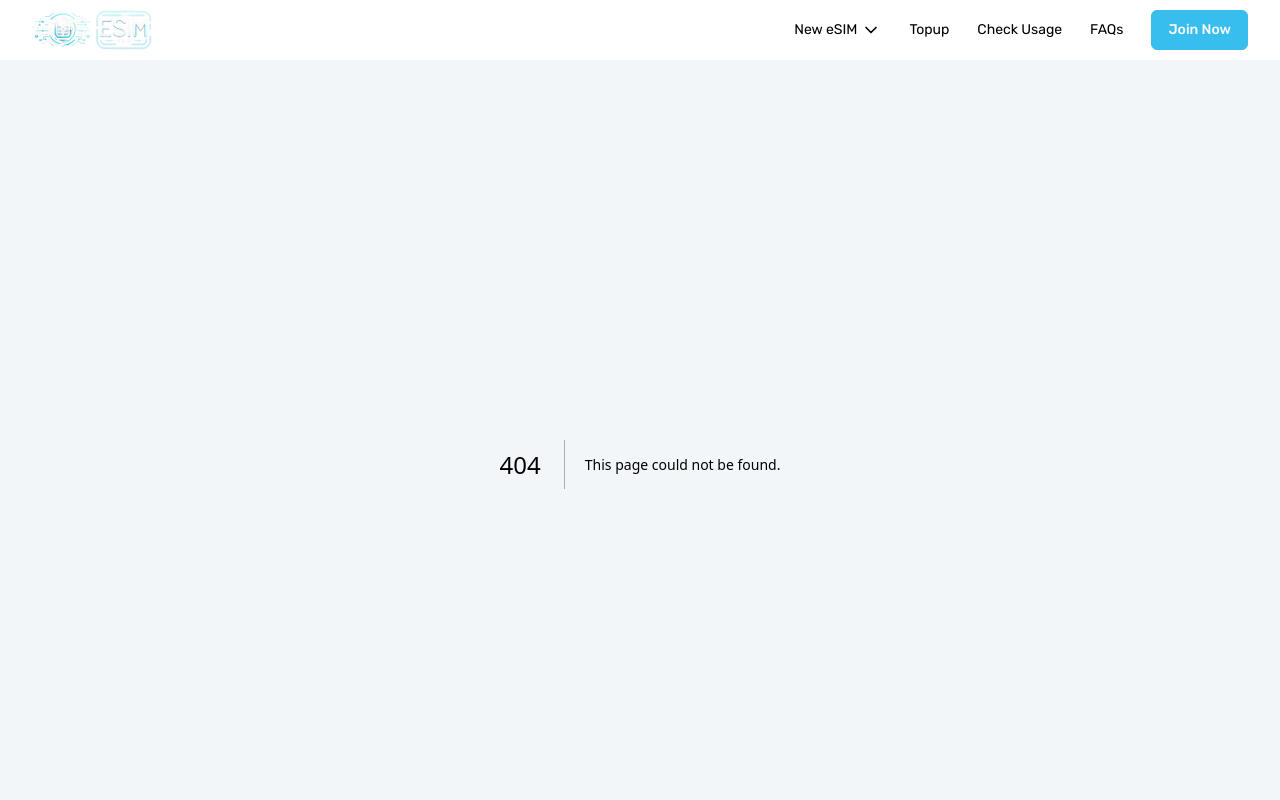
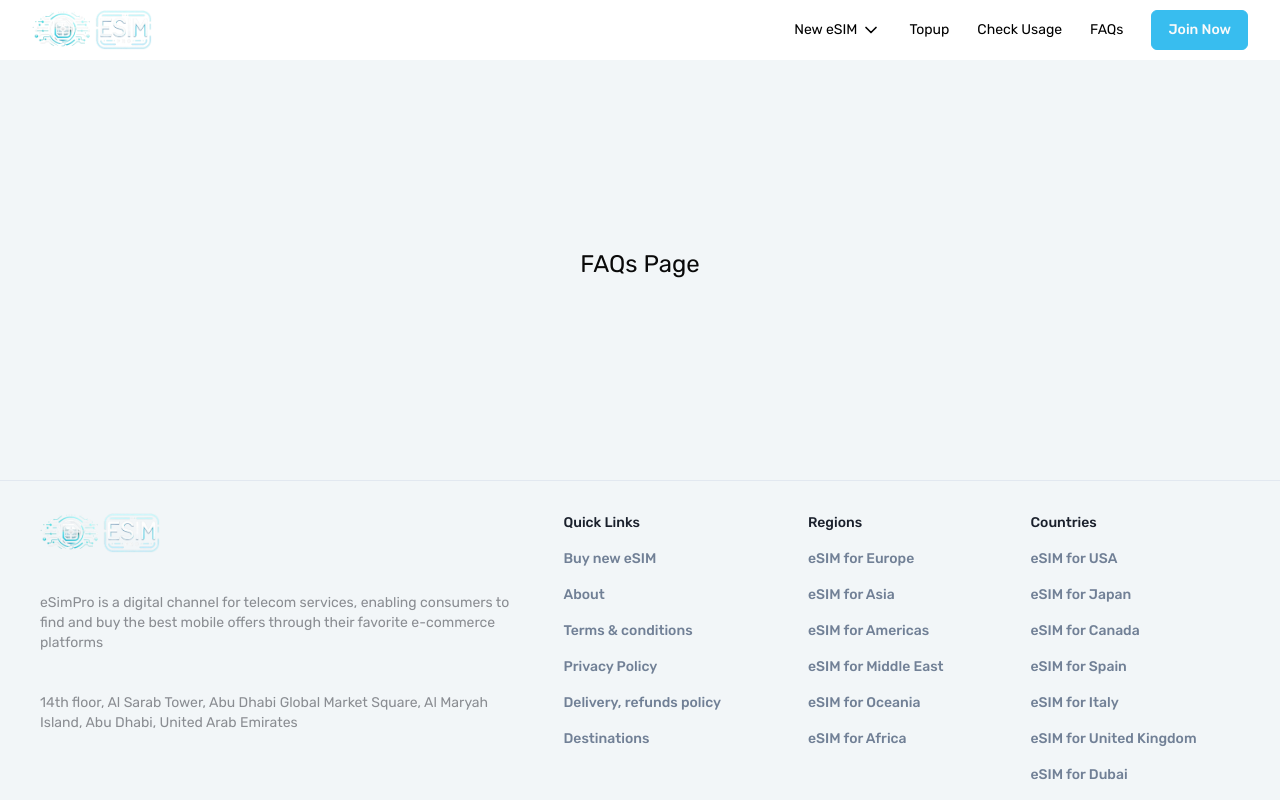
Before and after one commit to JunaidAlam789/mobimatter-clone-junaid, a Next.js app: page /faq in a window 1280 px wide. Before the commit this address had no page. Shown: the top 800 px of the page. Built offline with nearby package versions, Linux system fonts and the light colour scheme.

Commit message:
build errors removed

```diff
--- /dev/null
+++ b/src/app/faq/page.tsx
@@ -0,0 +1,7 @@
+export default function Faq() {
+  return (
+    <div className="h-[50dvh] w-full flex items-center justify-center text-2xl">
+      FAQs Page
+    </div>
+  );
+}
--- a/src/components/Topup-All-Page/All-Page-Selector.tsx
+++ b/src/components/Topup-All-Page/All-Page-Selector.tsx
@@ -1,5 +1,3 @@
-
-
 import * as React from "react";
 
 import {
@@ -40,11 +38,11 @@ export function ALLTopUpSearchSelector({
 
   // eslint-disable-next-line react-hooks/exhaustive-deps
   const SearchParams = new URLSearchParams(searchParams);
-  const paramsSelectedCountryCodes  = SearchParams.get("selectedCountry");
-  console.log(
-    "🚀 ~ file: TopUpSearchSelector.tsx:42 ~ paramsSelectedCountryCodes:",
-    paramsSelectedCountryCodes
-  );
+  const paramsSelectedCountryCodes = SearchParams.get("selectedCountry");
+  // console.log(
+  //   "🚀 ~ file: TopUpSearchSelector.tsx:42 ~ paramsSelectedCountryCodes:",
+  //   paramsSelectedCountryCodes
+  // );
   // Check if paramsProvider matches any of the specified values
   // const validProviders = ["All", "Sparks", "3", "Ubigi", "eSIMGo", "Airalo"];
   const validProviders = data?.map((item) => item.label);
@@ -62,11 +60,10 @@ export function ALLTopUpSearchSelector({
         setSelected(value);
 
         // const newUrl = `/topup/${value}/${countryParams}?selectedCountry=${(paramsSelectedCountryCodes || '').toString()}`;
-        const newUrl = `/topup/${value}/all`
+        const newUrl = `/topup/${value}/all`;
 
         window.location.href = newUrl;
         console.log("Updated URL:", newUrl);
-
       }}
     >
       <SelectTrigger
--- a/src/components/navbar/index.tsx
+++ b/src/components/navbar/index.tsx
@@ -30,7 +30,7 @@ export const navbarData = [
   // },
   {
     text: "FAQs",
-    href: "/faqs",
+    href: "/faq",
   },
 ];
 
--- a/src/components/topupSearchComponents/TopUpSearchSelector.tsx
+++ b/src/components/topupSearchComponents/TopUpSearchSelector.tsx
@@ -38,11 +38,11 @@ export function TopUpSearchSelector({
 
   // eslint-disable-next-line react-hooks/exhaustive-deps
   const SearchParams = new URLSearchParams(searchParams);
-  const paramsSelectedCountryCodes  = SearchParams.get("selectedCountry");
-  console.log(
-    "🚀 ~ file: TopUpSearchSelector.tsx:42 ~ paramsSelectedCountryCodes:",
-    paramsSelectedCountryCodes
-  );
+  const paramsSelectedCountryCodes = SearchParams.get("selectedCountry");
+  // console.log(
+  //   "🚀 ~ file: TopUpSearchSelector.tsx:42 ~ paramsSelectedCountryCodes:",
+  //   paramsSelectedCountryCodes
+  // );
   // Check if paramsProvider matches any of the specified values
   // const validProviders = ["All", "Sparks", "3", "Ubigi", "eSIMGo", "Airalo"];
   const validProviders = data?.map((item) => item.label);
@@ -59,11 +59,12 @@ export function TopUpSearchSelector({
 
         setSelected(value);
 
-        const newUrl = `/topup/${value}/${countryParams}?selectedCountry=${(paramsSelectedCountryCodes || '').toString()}`;
+        const newUrl = `/topup/${value}/${countryParams}?selectedCountry=${(
+          paramsSelectedCountryCodes || ""
+        ).toString()}`;
 
         window.location.href = newUrl;
         console.log("Updated URL:", newUrl);
-
       }}
     >
       <SelectTrigger
```
